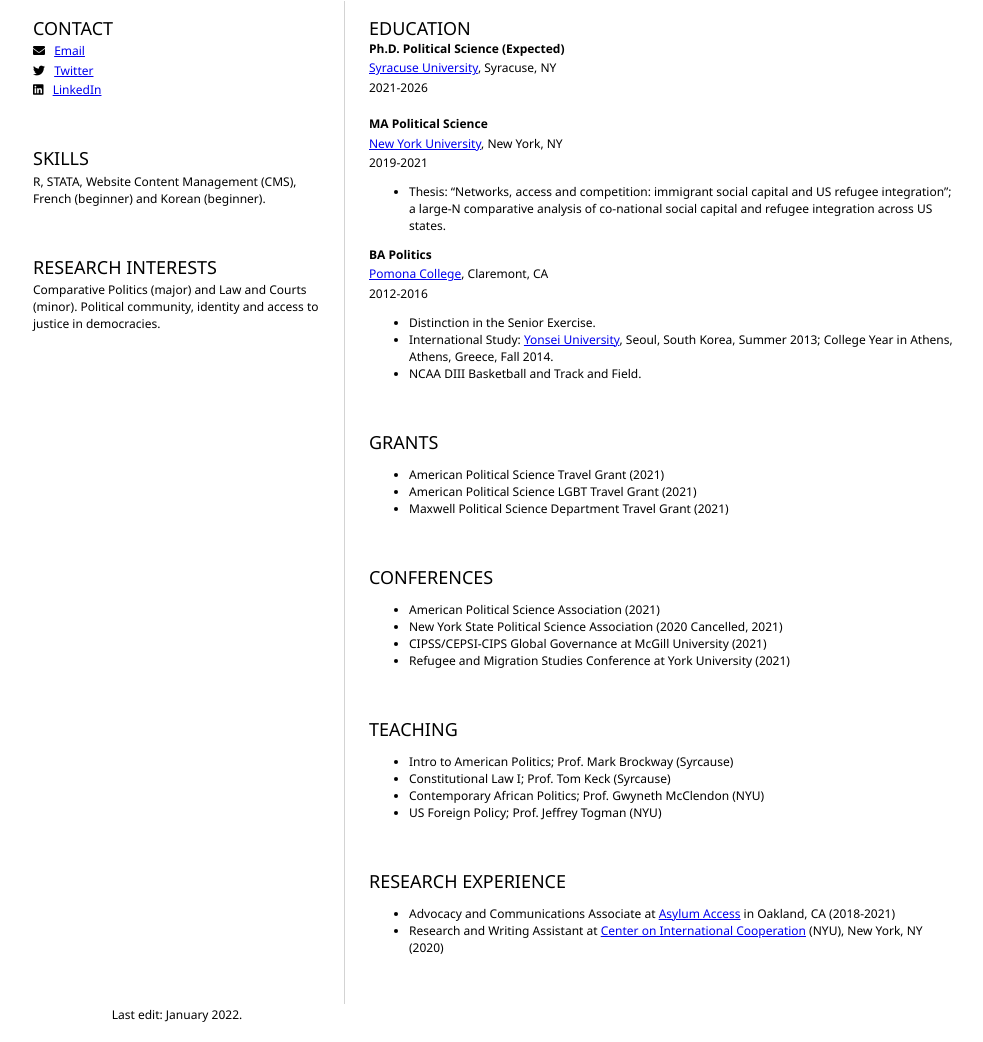
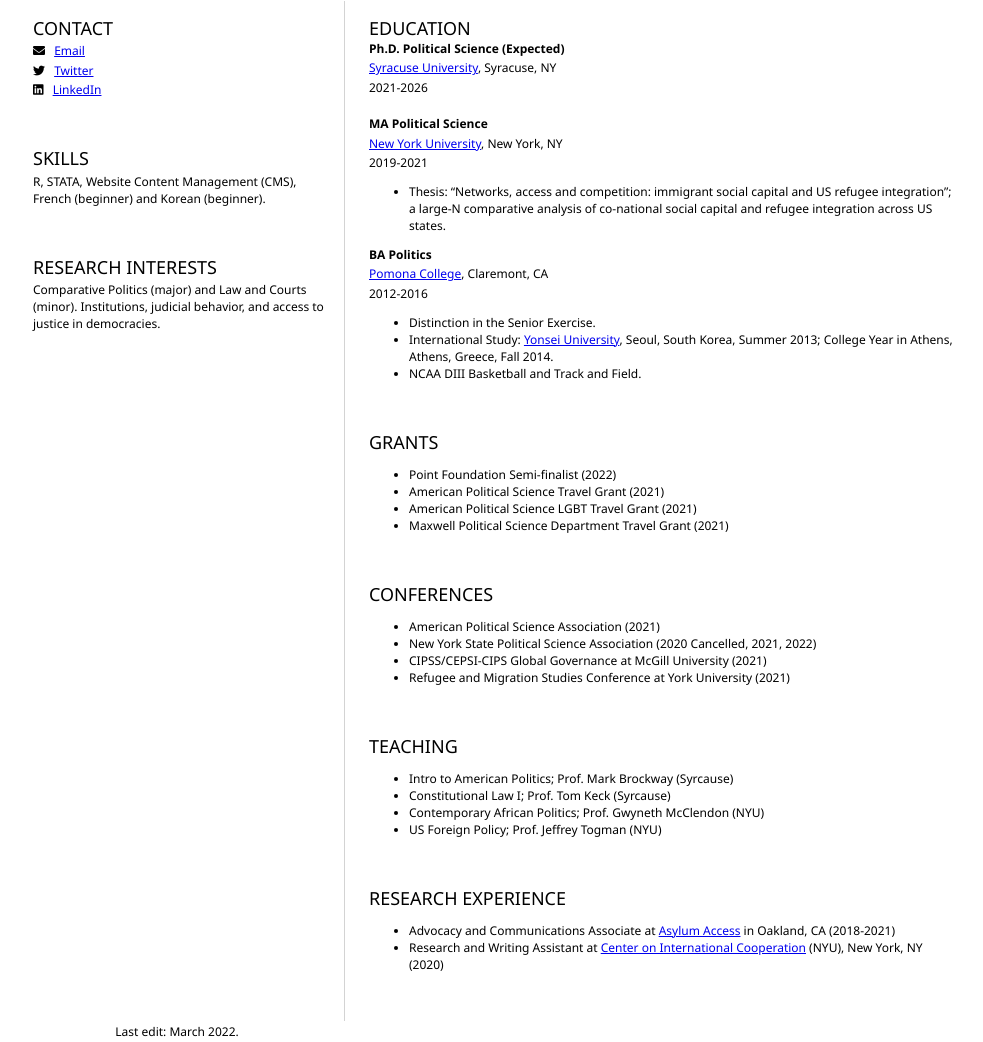
Before and after one commit to AliceTimken/CV, a plain HTML site: page index.html in a window 1280 px wide. Shown: the part 193-1235 px from the top of the page, without its empty margins (151-1134 px from the left). Drawn offline with Linux system fonts and the light colour scheme.

Commit message:
mail link and routine update

```diff
--- a/index.html
+++ b/index.html
@@ -29,7 +29,7 @@
                 <h2>CONTACT</h2>
                 <p>
                     <i class="fa fa-envelope" aria-hidden="true"></i>
-                    <a href="actimken@syr.edu">Email</a>
+                    <a href="mailto:actimken@syr.edu">Email</a>
                 </p>
                 <p> <i class="fab fa-twitter"></i>
                     <a href="https://twitter.com/alicetimken">Twitter</a>
@@ -46,7 +46,7 @@
             <section>
                 <h2>RESEARCH INTERESTS</h2>
                 <p>
-                    Comparative Politics (major) and Law and Courts (minor). Political community, identity and access to justice in democracies.</p>
+                    Comparative Politics (major) and Law and Courts (minor). Institutions, judicial behavior, and access to justice in democracies.</p>
             </section>
         </article>
         <article id="mainRight">
@@ -91,6 +91,7 @@
             <section>
                 <h2>GRANTS</h2>
                 <ul>
+                    <li>Point Foundation Semi-finalist (2022)</li>
                     <li>American Political Science Travel Grant (2021)</li>
                     <li>American Political Science LGBT Travel Grant (2021)</li>
                     <li>Maxwell Political Science Department Travel Grant (2021)</li>
@@ -100,7 +101,7 @@
                 <h2>CONFERENCES</h2>
                 <ul>
                     <li>American Political Science Association (2021)</li>
-                    <li>New York State Political Science Association (2020 Cancelled, 2021)</li>
+                    <li>New York State Political Science Association (2020 Cancelled, 2021, 2022)</li>
                     <li>CIPSS/CEPSI-CIPS Global Governance at McGill University (2021)</li>
                     <li>Refugee and Migration Studies Conference at York University (2021)</li>
                 </ul>
@@ -124,7 +125,7 @@
                 </ul>
             </section>
         </article>
-        <p>Last edit: January 2022.</p>
+        <p>Last edit: March 2022.</p>
     </main>
 </body>
 
```
